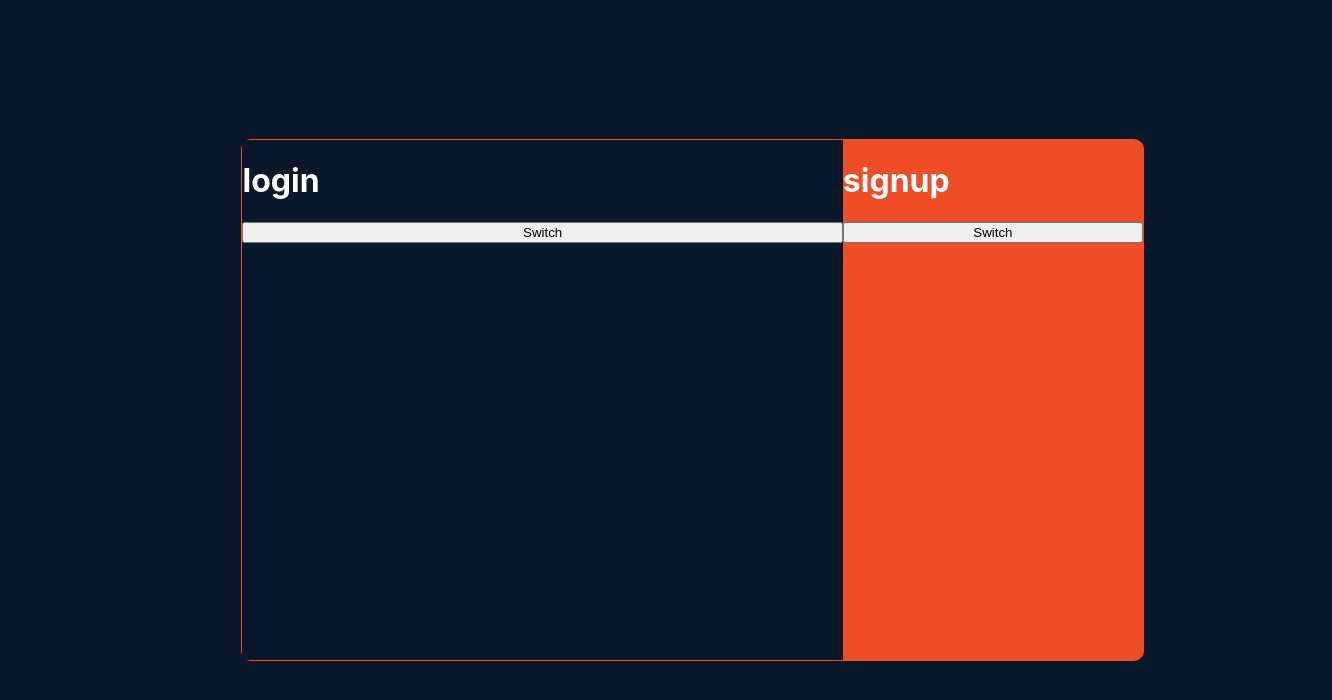
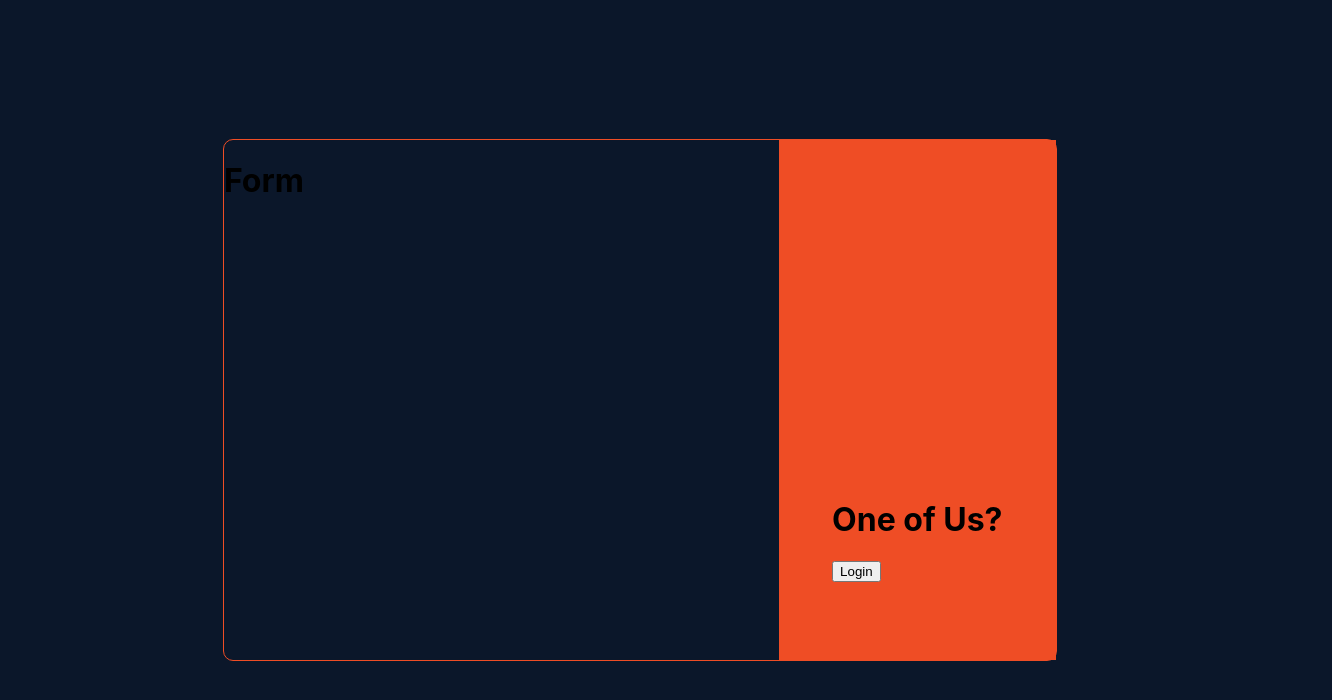
Before and after one commit to btatkinson/scouting, a React (Create React App) app: page / in a window 1280 px wide. Shown: the top 700 px of the page, 1332 px wide, since content can reach past the window. Built offline with nearby package versions, Linux system fonts and the light colour scheme.

Commit message:
almost done

```diff
--- a/src/components/components/Panel.js
+++ b/src/components/components/Panel.js
@@ -1,6 +1,67 @@
 import React, { Component } from 'react';
+import {Animated} from "react-animated-css";
+
+class NPInfo extends Component {
+  constructor(props){
+    super(props);
+
+    this.rightVisClasses = 'right-fade-in'
+    this.rightHidClasses = 'right-fade-out'
+
+    this.leftVisClasses = 'left-fade-in'
+    this.leftHidClasses = 'left-fade-out'
+
+  }
+
+  render() {
+    return(
+      <div className='info-c'>
+        <div className={
+            this.props.signup ?
+            `${this.rightVisClasses}` :
+            `${this.rightHidClasses}`
+          }>
+          <h1>New User?</h1>
+          <button onClick={this.props.handleClick}>
+            Sign-Up
+          </button>
+        </div>
+        <div className={
+            !this.props.signup ?
+            `${this.leftVisClasses}` :
+            `${this.leftHidClasses}`
+          }>
+          <h1>One of Us?</h1>
+          <button onClick={this.props.handleClick}>
+            Login
+          </button>
+        </div>
+      </div>
+    )
+  }
+
+}
+
+class NPForm extends Component {
+
+  render() {
+    return(
+      <div className='form'>
+        <h1>Form</h1>
+      </div>
+    )
+  }
+
+}
 
 class Panel extends Component {
+
+  constructor(props){
+    super(props);
+    this.state = {
+      'signup':this.props.signup
+    }
+  }
 
   handleClick = () => {
     this.props.handleClick();
@@ -9,12 +70,18 @@ class Panel extends Component {
   render() {
     return (
       <div className={`flex-column ${this.props.ptype}`}>
-        <h1 style={{color:'white'}}>{this.props.ptype}</h1>
-        <button onClick={this.handleClick}>Switch</button>
+        {this.props.ptype=='info' ?
+          <NPInfo handleClick={this.handleClick} signup={this.props.signup}/> :
+          <NPForm signup={this.props.signup}/>
+        }
+
       </div>
     );
   }
 
 }
 
+
+
+
 export default Panel;
--- a/src/components/pages/NewUser.js
+++ b/src/components/pages/NewUser.js
@@ -11,10 +11,11 @@ class Panels extends Component {
       <div className='j-contain'>
        {this.props.pdata.map((pdata) =>
          <Panel
-           key={pdata.key}
+           key={pdata.ptype}
            ref={pdata.ref}
            ptype={pdata.ptype}
            handleClick={pdata.panelClick}
+           signup={this.props.signup}
          />
         )}
       </div>
@@ -35,24 +36,26 @@ class NewUser extends Component {
 
     this.pdata = [
       {
-        'key':'login',
-        'ref':this.loginRef,
-        'ptype':'login',
+        'key':'form',
+        'ref':this.signupRef,
+        'ptype':'form',
         'panelClick':this.panelClick
       },
       {
-        'key':'signup',
-        'ref':this.signupRef,
-        'ptype':'signup',
+        'key':'info',
+        'ref':this.loginRef,
+        'ptype':'info',
         'panelClick':this.panelClick
-      },
+      }
     ]
 
     this.state = {
-      'loginBB': null,
-      'signupBB': null,
-      'pdata':this.pdata
+      'pdata':this.pdata,
+      'signup':false
     }
+    this.loginBB = null;
+    this.signupBB = null;
+
   }
 
   componentDidMount(){
@@ -63,35 +66,70 @@ class NewUser extends Component {
     const loginBBox = loginNode.getBoundingClientRect();
     const signupBBox = signupNode.getBoundingClientRect();
 
-    this.setState({
-      'loginBB': loginBBox,
-      'signupBB': signupBBox
-    });
+    this.loginBB = loginBBox;
+    this.signupBB = signupBBox;
   }
 
   componentDidUpdate() {
 
-    const oldLoginBB = this.state.loginBB;
-    const oldSignupBB = this.state.signupBB;
+    const oldLoginBB = this.loginBB;
+    const oldSignupBB = this.signupBB;
 
+    const loginNode = ReactDOM.findDOMNode( this.loginRef.current );
+    const signupNode = ReactDOM.findDOMNode( this.signupRef.current );
 
+    const newLoginBB = loginNode.getBoundingClientRect();
+    const newSignupBB = signupNode.getBoundingClientRect();
+
+    const logindX = oldLoginBB.left - newLoginBB.left;
+    const logindY = oldLoginBB.top - newLoginBB.top;
+
+    const signupdX = oldSignupBB.left  - newSignupBB.left;
+    const signupdY = oldSignupBB.top  - newSignupBB.top;
+
+    requestAnimationFrame( () => {
+
+      loginNode.style.transform  = `translate(${logindX}px, ${logindY}px)`;
+      loginNode.style.transition = 'transform 0s';
+
+      signupNode.style.transform  = `translate(${signupdX}px, ${signupdY}px)`;
+      signupNode.style.transition = 'transform 0s';
+
+      requestAnimationFrame( () => {
+        // In order to get the animation to play, we'll need to wait for
+        // the 'invert' animation frame to finish, so that its inverted
+        // position has propagated to the DOM.
+        //
+        // Then, we just remove the transform, reverting it to its natural
+        // state, and apply a transition so it does so smoothly.
+        loginNode.style.transform  = '';
+        loginNode.style.transition = 'transform 850ms';
+
+        signupNode.style.transform  = '';
+        signupNode.style.transition = 'transform 850ms';
+      });
+    });
+    this.loginBB = newLoginBB;
+    this.signupBB =  newSignupBB;
   }
 
 
   panelClick(){
     this.setState({
-      pdata: this.state.pdata.reverse()
+      pdata: this.state.pdata.reverse(),
+      signup: !this.state.signup
     });
   }
 
 
 
   render(){
+    const signup = this.state.signup;
 
     return (
       <div className='newuser'>
         <div className='jumbo'>
-          <Panels pdata={this.state.pdata}/>
+          <Panels pdata={this.state.pdata} signup={signup} />
         </div>
       </div>
     )
--- a/src/styles/App.scss
+++ b/src/styles/App.scss
@@ -1,10 +1,10 @@
 @import '_colors.scss';
 
 html, body,.App, #root{
-  width: 102%;
+  width: 100%;
   height: 100%;
   margin: 0px;
   padding: 0px;
-  overflow: hidden;
+  overflow: visible;
   background: $navy;
 }
--- a/src/styles/NewUser.scss
+++ b/src/styles/NewUser.scss
@@ -14,7 +14,7 @@
   height: 65%;
   width: 65%;
   display: block;
-  background-color: $primary;
+  background-color: transparent;
   display: flex;
 }
 
@@ -39,12 +39,54 @@
   height: 100%;
 }
 
-.login{
+.form{
   width: 66.666%;
-  background-color: $navy;
+  background-color: transparent;
 }
 
-.signup{
+.info{
   width: 33.333%;
-  background-color: transparent;
+  background-color: $primary;
 }
+
+.info-c{
+  width: 100%;
+  height: 100%;
+  display: flex;
+  flex-wrap: wrap;
+  justify-content: center;
+  align-items: center;
+}
+
+.right-fade-in{
+  animation: fadeInRight forwards;
+  animation-duration: 1000ms;
+  animation-delay: 100ms;
+}
+
+@keyframes fadeInRight {
+   0% {
+      opacity: 0;
+      transform: translateX(20px);
+   }
+   100% {
+      opacity: 1;
+      transform: translateX(0);
+   }
+}
+.right-fade-out{
+  animation: fadeOutRight forwards;
+  animation-duration: 1000ms;
+  animation-delay: 100ms;
+}
+
+@keyframes fadeOutRight {
+   0% {
+     opacity: 1;
+     transform: translateX(0);
+   }
+   100% {
+      opacity: 0;
+      transform: translateX(20px);
+   }
+}
```
Also changed, not shown: 1 other file (tests, documents, lock files or other folders).
